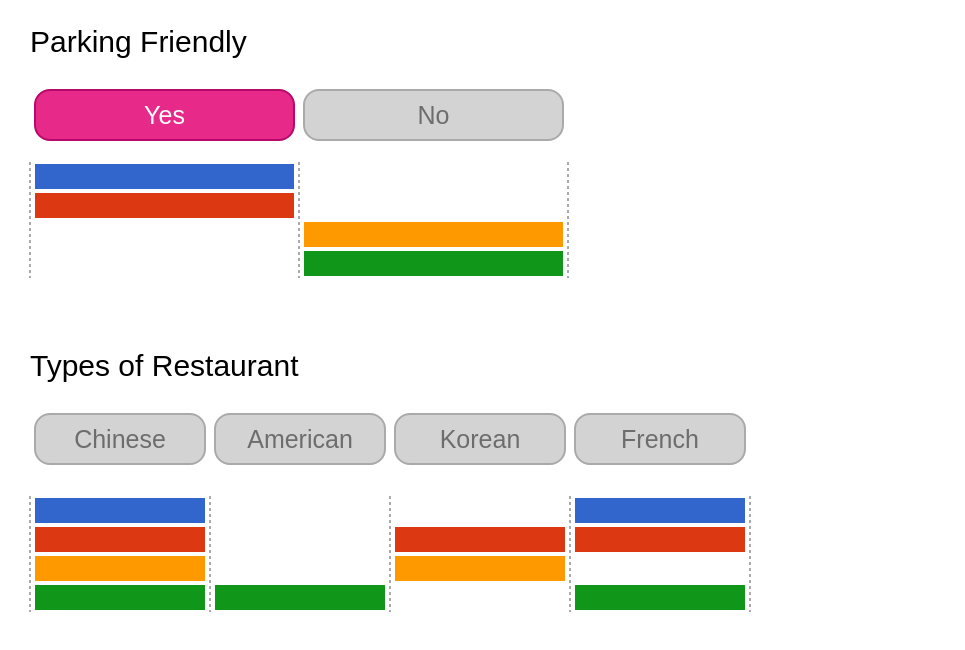
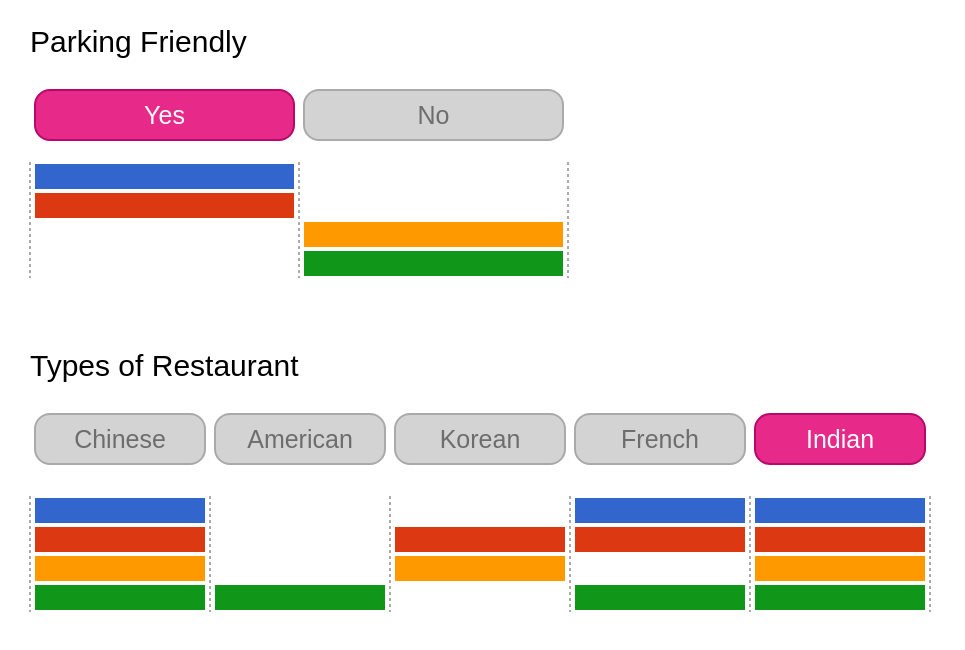
Before and after one commit to kixlab/cdq_interface, a React (Create React App) app: page / in a window 1280 px wide. Shown: the top 650 px of the page, without its empty margins (0-965 px from the left). Built offline with nearby package versions, Linux system fonts and the light colour scheme.

Commit message:
Fixed svg height of CatCDQ (wrong value)

```diff
--- a/src/App.js
+++ b/src/App.js
@@ -46,8 +46,8 @@ const cat_cdq = {
   config: {
     criterion_name: "Types of Restaurant",
     criterion_id: "type_of_rest",
-    categories_name:["Chinese", "American", "Korean", "French"],
-    default_selection: [false, false, false, false],
+    categories_name:["Chinese", "American", "Korean", "French", "Indian"],
+    default_selection: [false, false, false, false, true],
     anonymize: false
   },
   metrics: {
@@ -65,10 +65,10 @@ const cat_cdq = {
     button_radius : 15
   },
   pref: [
-    {u_id:"user_1", u_name:"Name 1", u_imgpath: null, selection: [true, false, false, true]},
-    {u_id:"user_2", u_name:"Name 2", u_imgpath: null, selection: [true, false, true, true]},
-    {u_id:"user_3", u_name:"Name 3", u_imgpath: null, selection: [true, false, true, false]},
-    {u_id:"user_4", u_name:"Name 4", u_imgpath: null, selection: [true, true, false, true]}
+    {u_id:"user_1", u_name:"Name 1", u_imgpath: null, selection: [true, false, false, true, true]},
+    {u_id:"user_2", u_name:"Name 2", u_imgpath: null, selection: [true, false, true, true, true]},
+    {u_id:"user_3", u_name:"Name 3", u_imgpath: null, selection: [true, false, true, false, true]},
+    {u_id:"user_4", u_name:"Name 4", u_imgpath: null, selection: [true, true, false, true, true]}
   ]
 };
 
--- a/src/components/CatCDQ.js
+++ b/src/components/CatCDQ.js
@@ -36,11 +36,14 @@ class CatCDQ extends Component {
       button_radius
     } = this.props.metrics;
 
+    const categories = this.props.config.categories_name;
     const prefs = this.props.pref;
     return (
-      <svg width={w_space_padding*2 + w_space_between*prefs.length*2 + w_button*prefs.length} height={h_space_top + h_space_bottom + h_space_between*(prefs.length + 1) + h_other*prefs.length + h_space_me_others + h_me + h_space_subject_me + h_subject}>
+      <svg
+        width={w_space_padding*2 + w_space_between*categories.length*2 + w_button*categories.length}
+        height={h_space_top + h_space_bottom + h_space_between*(prefs.length + 1) + h_other*prefs.length + h_space_me_others + h_me + h_space_subject_me + h_subject}>
         <Subject title={this.props.config.criterion_name} posX={w_space_padding} posY={h_space_top} fontSize={h_subject} />
-        <CatSelector buttonRadius={button_radius} categories={this.props.config.categories_name} posX={w_space_padding + w_space_between} posY={h_space_top + h_subject + h_space_subject_me} width={w_button} height={h_me} spacing={w_space_between*2} selection={this.state.selection} onSelect={this.handleSelect} />
+        <CatSelector buttonRadius={button_radius} categories={categories} posX={w_space_padding + w_space_between} posY={h_space_top + h_subject + h_space_subject_me} width={w_button} height={h_me} spacing={w_space_between*2} selection={this.state.selection} onSelect={this.handleSelect} />
         <CatPreference posX={w_space_padding} posY={h_space_top + h_subject + h_space_subject_me + h_me + h_space_me_others + h_space_between} marginX={w_space_between} marginY={h_space_between} width={w_button} height={h_other} anonymize={this.props.config.anonymize} pref={this.props.pref} />
       </svg>
     )
```
